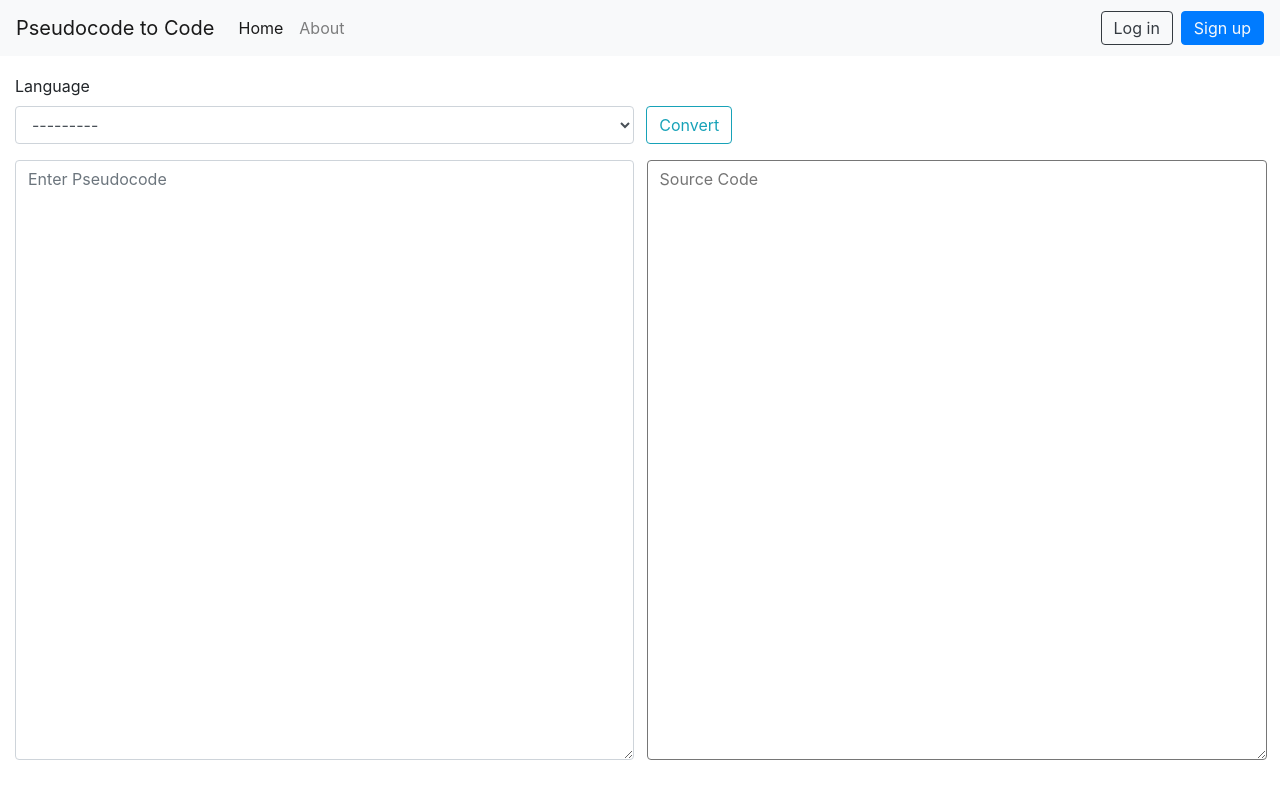
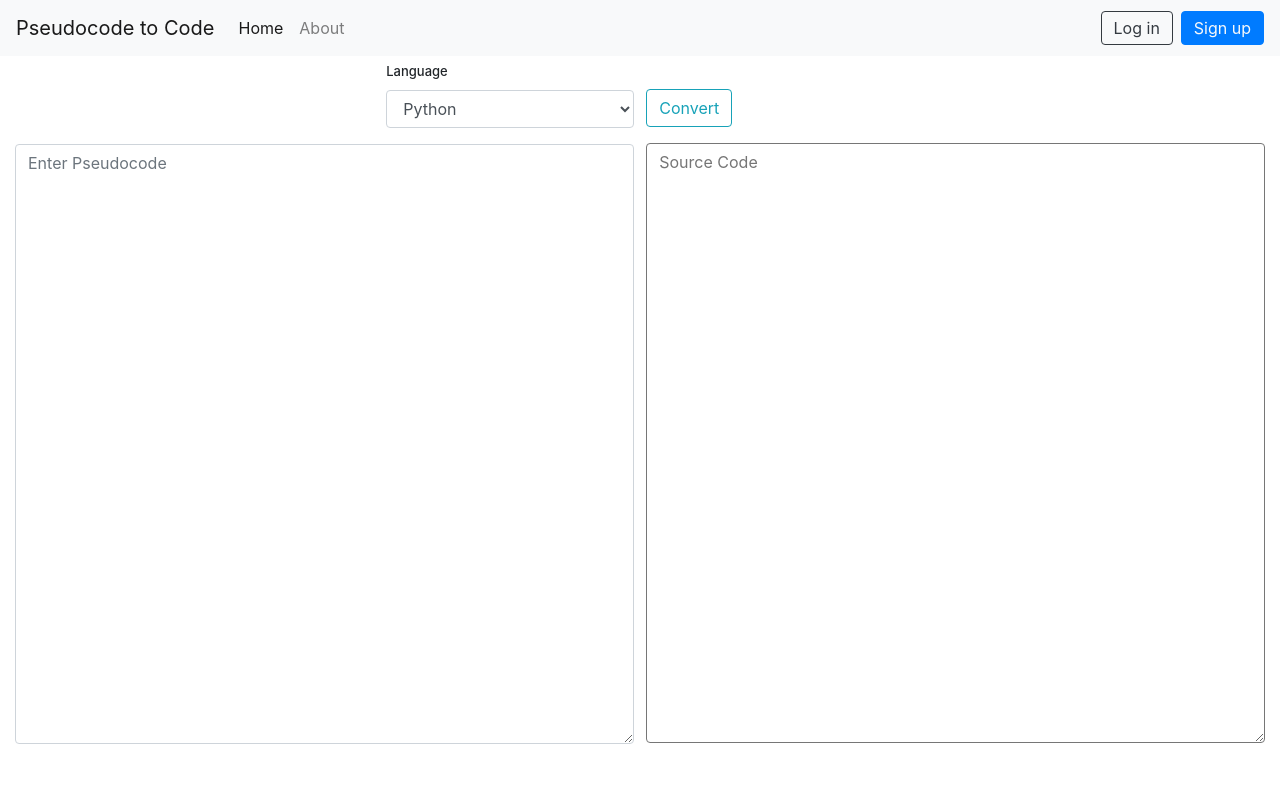
Before and after one commit to Aman224/PsyCode, a Django app: page / in a window 1280 px wide. Run offline with Django 3.2, Linux system fonts and the light colour scheme; some libraries are stand-ins or nearby versions.

Commit message:
UI Improvements

```diff
--- a/webapp/models.py
+++ b/webapp/models.py
@@ -10,7 +10,7 @@ LANGUAGES = (
 
 class Content(models.Model):
     inputData = models.TextField()
-    language = models.CharField(max_length=10, choices=LANGUAGES)
+    language = models.CharField(max_length=10, choices=LANGUAGES, default='python')
     outputData = models.TextField()
 
     def get_absolute_url(self):
--- a/webapp/templates/webapp/base.html
+++ b/webapp/templates/webapp/base.html
@@ -3,6 +3,15 @@
 <html lang="en">
 <head>
     <style>
+
+#div_id_language {
+    float:right;
+    width: 40%;
+}
+
+#id_language {
+    float: right;
+}
 
 #id_inputData {
     min-height: 75vh;
@@ -10,21 +19,30 @@
     width: 99.5;
 }
 
+.requiredField {
+   font-size: 13px;
+   font-weight: 500;
+}
 
 html, body {
     height: 100%;
 }
 
+.lang-sel {
+    position: absolute;
+    margin-left: 21%;
+    margin-top:16px;
+    font-size: 13px;
+    font-weight: 500;
+}
+
 .contentArea {
     padding:6px 12px;
     height: 75vh;
-    width: 48.5%;
+    width: 49.5%;
     float: right;
     padding-bottom: 10px;
     border-radius: 4px;
-    position: absolute;
-
-    margin-left: 1%;
 }
 
 .bottom-footer {
@@ -74,7 +92,7 @@ footer {
 <body class="d-flex flex-column">
 
     <!--Navigation-->
-    <nav class="navbar navbar-expand-lg navbar-light bg-light">
+    <nav class="navbar navbar-expand-lg navbar-light bg-light" style="margin-bottom: 2px;">
         <a class="navbar-brand " href="#">Pseudocode to Code</a>
         <button class="navbar-toggler" type="button" data-toggle="collapse" data-target="#navbarText" aria-controls="navbarText" aria-expanded="false" aria-label="Toggle navigation">
             <span class="navbar-toggler-icon"></span>
@@ -121,7 +139,6 @@ footer {
                     </div>
                 {% endfor %}
             {% endif %}
-
             {% block content %}{% endblock %}
         </div>
     </div>
--- a/webapp/templates/webapp/home.html
+++ b/webapp/templates/webapp/home.html
@@ -1,14 +1,16 @@
 {% extends 'webapp/base.html' %}
 {% load crispy_forms_tags %}
 {% block content %}
+
 <div class="content-section">
     <form method="POST">
         {% csrf_token %}
-        <fieldset class="pt-2" style="float:left; width: 49.5%;">
+        <fieldset class="" style="float:left; width: 49.5%;">
             {{ form|crispy }}
         </fieldset>
+
         <div class="form-group pt-2">
-            <button class="btn btn-outline-info" type="submit" style="margin-top: 32px; margin-left: 1%; margin-right: 5px">Convert</button>
+            <button class="btn btn-outline-info" type="submit" style="margin-top: 23px; margin-left: 1%; margin-right: 5px">Convert</button>
         </div>
     </form>
     <textarea placeholder="Source Code" class="contentArea">{{ object }}</textarea>
```
Also changed, not shown: webapp/forms.py (line endings or trailing spaces).
